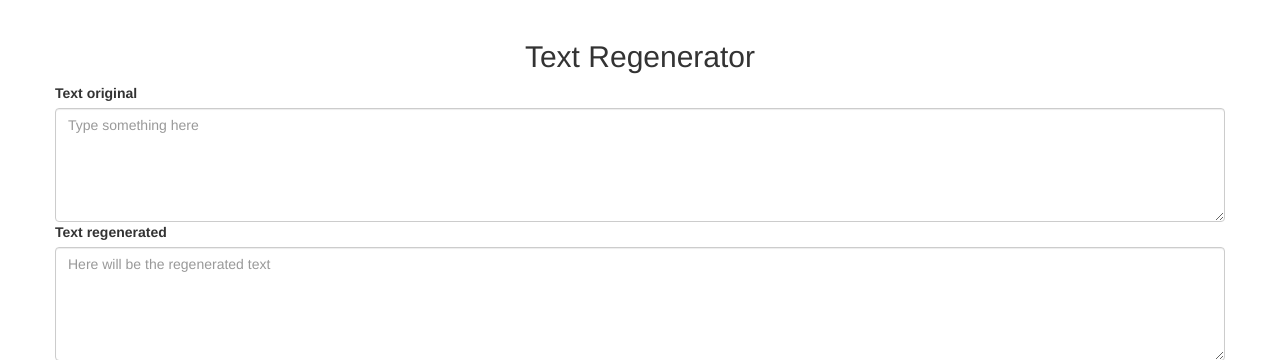
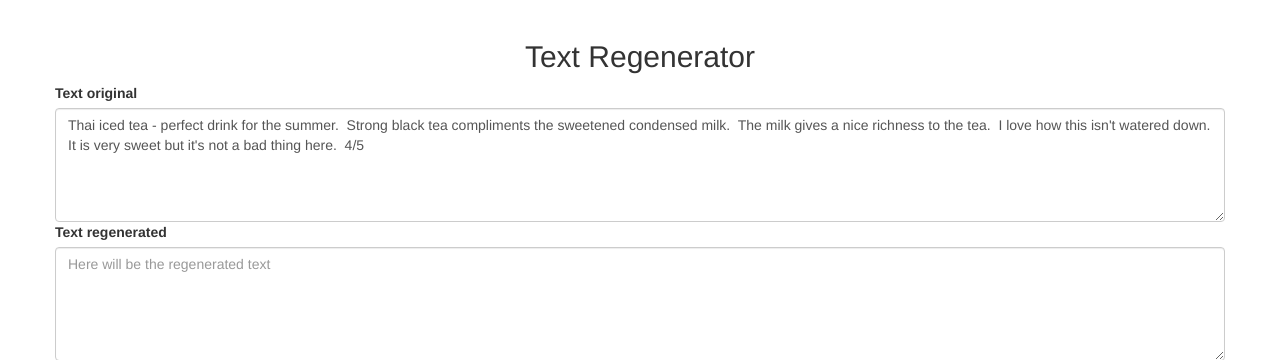
Before and after one commit to lingofunk/lingofunk-app, a Flask app: page /regenerate in a window 1280 px wide. Shown: the part 102-462 px from the top of the page. Run offline with Flask 2, Linux system fonts and the light colour scheme; some libraries are stand-ins or nearby versions.

Commit message:
improve the example for regeneration

```diff
--- a/webapp/templates/lingofunk-regenerate.html
+++ b/webapp/templates/lingofunk-regenerate.html
@@ -75,7 +75,7 @@
 			<fieldset>
 				<label for="text-input">Text original</label>
 				<textarea class="form-control" id="text-input" name="text-input" rows="5"
-					placeholder="Type something here"></textarea>
+					placeholder="Type something here">Thai iced tea - perfect drink for the summer.  Strong black tea compliments the sweetened condensed milk.  The milk gives a nice richness to the tea.  I love how this isn't watered down.  It is very sweet but it's not a bad thing here.  4/5</textarea>
 
 				<label for="text-output">Text regenerated</label>
 				<textarea class="form-control" id="text-output" name="text-output" rows="5"
```
